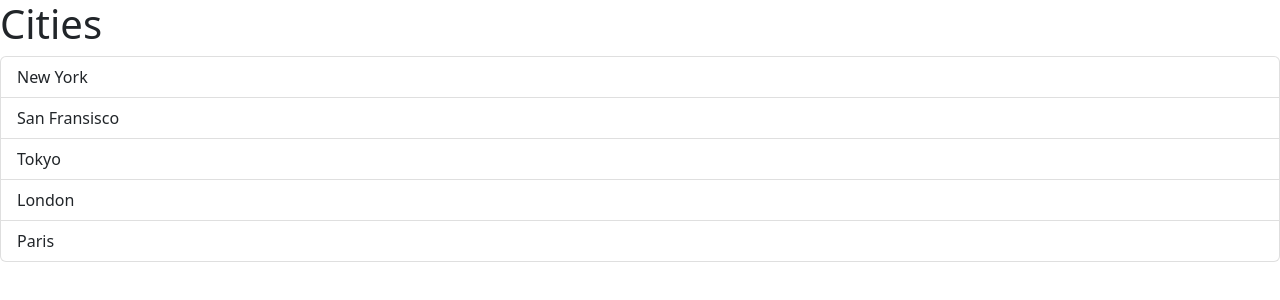
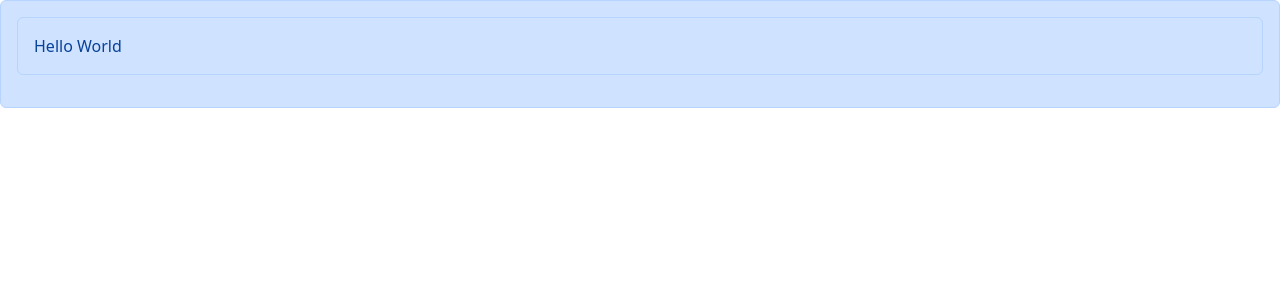
Before and after one commit to Nico-LeeNH/react-app, a React (Vite) app: page / in a window 1280 px wide. Shown: the top 300 px of the page. Built offline with nearby package versions, Linux system fonts and the light colour scheme.

Commit message:
Pass Children

```diff
--- a/src/App.tsx
+++ b/src/App.tsx
@@ -1,15 +1,24 @@
-import ListGroup from "./component/ListGroup";
+// import ListGroup from "./component/ListGroup";
+import  Alert  from "./component/Alert";
 
 function App(){
-  let items = ["New York", "San Fransisco", "Tokyo", "London", "Paris"];
+  return (
+    <div className="alert alert-primary">
+      <Alert>
+    Hello <span>World</span>
+        </Alert>
+    </div>
+  );
 
-  const handleSelectItem = (item: string)=>{
-    console.log(item);
-  }
+  // let items = ["New York", "San Fransisco", "Tokyo", "London", "Paris"];
 
-  return <div>
-    <ListGroup items={items} heading="Cities" onSelectItem={handleSelectItem}/>
-  </div>;
+  // const handleSelectItem = (item: string)=>{
+  //   console.log(item);
+  // }
+
+  // return <div>
+  //   <ListGroup items={items} heading="Cities" onSelectItem={handleSelectItem}/>
+  // </div>;
 }
 
 export default App;
--- /dev/null
+++ b/src/component/Alert.tsx
@@ -0,0 +1,12 @@
+import { ReactNode } from "react";
+
+interface Props{
+    children: ReactNode;
+}
+
+const Alert = ({children}: Props) => {
+  return (
+    <div className='alert alert-primary'>{children}</div>
+  )
+}
+export default Alert;
```
